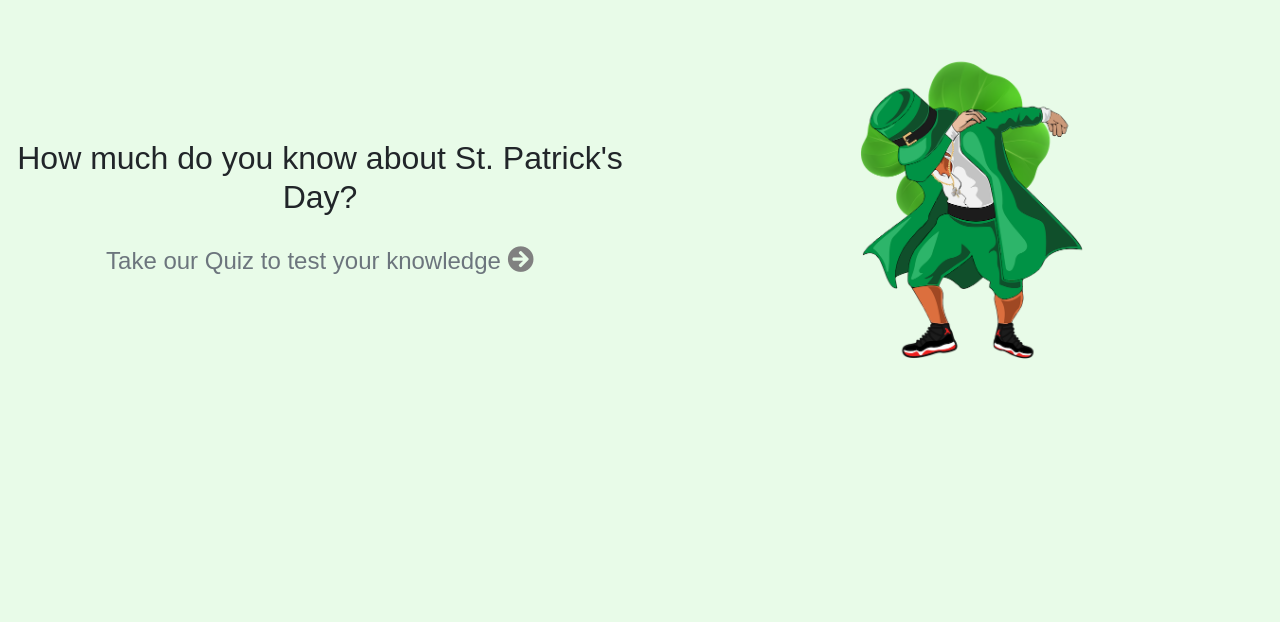
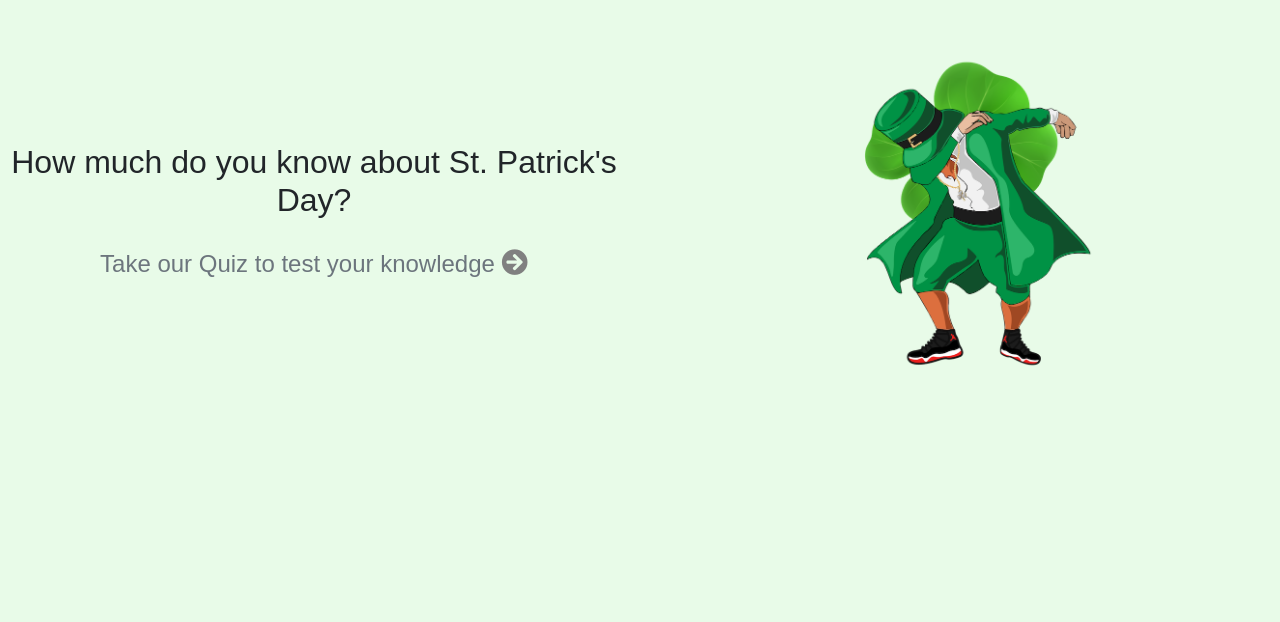
Before and after one commit to jumboduck/st-patricks-quiz, a Flask app: page / in a window 1280 px wide. Shown: the part 120-742 px from the top of the page. Run offline with Flask 2, Linux system fonts and the light colour scheme; some libraries are stand-ins or nearby versions; some web fonts are replaced.

Commit message:
Removed padding for .container-fluid

```diff
--- a/static/css/style.css
+++ b/static/css/style.css
@@ -40,6 +40,10 @@
 	font-family: "Aclonica", sans-serif;
 }
 
+.container-fluid {
+    padding-left: 0 !important;
+    padding-right: 0 !important;
+}
 
 /*---Buttons---*/
 
```
